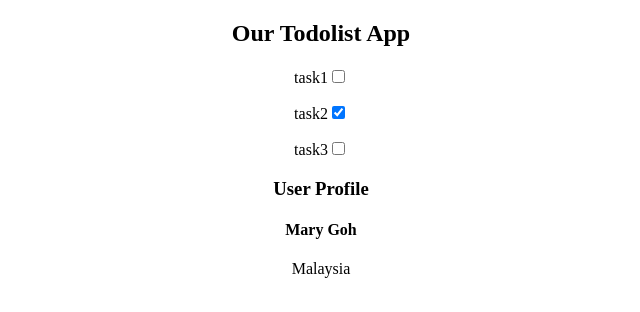
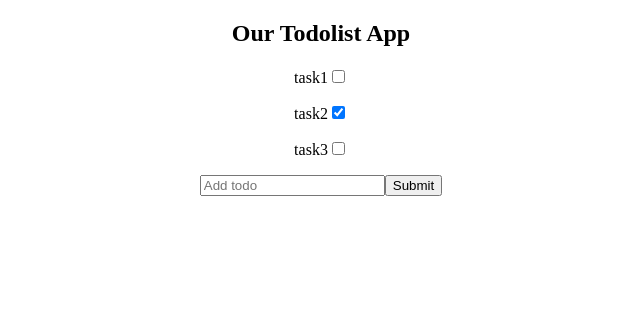
Before and after one commit to Ourstress/reduxbasic, a React (Create React App) app: page / in a window 1280 px wide. Shown: the top 312 px of the page, without its empty margins (319-959 px from the left). Built offline with nearby package versions, Linux system fonts and the light colour scheme.

Commit message:
added lesson6

```diff
--- a/src/App.js
+++ b/src/App.js
@@ -1,35 +1,14 @@
 import React from "react";
 import "./App.css";
-import { createStore } from "redux";
 import { Provider } from "react-redux";
-import TodoList from "./TodoList";
-import UserProfile from "./UserProfile";
-
-const reducer = (state, action) => {
-  switch (action.type) {
-    default:
-      return state;
-  }
-};
-
-export const store = createStore(reducer, {
-  todos: [
-    { name: "task1", isCompleted: false },
-    { name: "task2", isCompleted: true },
-    { name: "task3", isCompleted: false }
-  ],
-  userProfile: {
-    name: "Jane Doe",
-    country: "UK"
-  }
-});
+import TodoList from "./todoList/TodoList";
+import store from "./store";
 
 export default function App() {
   return (
     <Provider store={store}>
       <div className="App">
         <TodoList />
-        <UserProfile name="Mary Goh" country="Malaysia" />
       </div>
     </Provider>
   );
--- a/src/TodoList.jsx
+++ /dev/null
@@ -1,69 +0,0 @@
-import React from "react";
-import { store } from "./App";
-// import { connect } from "react-redux";
-
-export default function TodoList(props) {
-  return (
-    <div className="App">
-      <h2>Our Todolist App</h2>
-      {store.getState().todos.map(todo => (
-        <p key={todo.name}>
-          {todo.name}
-          <input type="checkbox" checked={todo.isCompleted} />
-        </p>
-      ))}
-    </div>
-  );
-}
-
-// const mapStateToProps = state => {
-//   return {
-//     todos: state.todos
-//   };
-// };
-
-// export default connect(mapStateToProps)(TodoList);
-
-/*
-Your task is to connect the UserProfile.jsx component to the store
-using react-redux's connect and mapStateToProps features
-
-View demo at https://codesandbox.io/s/github/Ourstress/reduxbasic/tree/reduxLesson5
-
---Walkthrough--
-
-What is react-redux?
-
-react-redux makes using redux in react easy in large apps
-by providing components / functions that we can import and use.
-
-
-What is Provider?
-
-The <Provider /> makes the Redux store available to any nested components
-that have been wrapped in the connect() function.
-It allows us to spread out our code in smaller components.
-
-
-What is react-redux connect?
-
-The connect function allows any component to interact with the Redux Store.
-Connect is better to use than importing the store itself to dispatch(action) / getState().
-
-
-What is mapStateToProps?
-
-It is the first argument passed in to connect
-Used for selecting the part of the data from the store that the connected component needs.
-Return a plain object that contains the data the component needs:
-  return {
-    todos: state.todos
-  };
-};
-Will be called every time when the Redux store state changes.
-The values in the fields will be used to determine if your component needs to re-render
-Eg. if state.todos was changed, the props.todos automatically update and trigger re-render.
-
-
-View demo at https://codesandbox.io/s/github/Ourstress/reduxbasic/tree/reduxLesson5
-*/
--- /dev/null
+++ b/src/components/InputForm.jsx
@@ -0,0 +1,22 @@
+import React, { useState } from "react";
+
+export default function InputForm(props) {
+  const [todoValue, setTodoValue] = useState("");
+  return (
+    <form
+      onSubmit={e => {
+        // dispatch an action here
+        props.addTodo(todoValue);
+        setTodoValue("");
+        e.preventDefault();
+      }}
+    >
+      <input
+        value={todoValue}
+        placeholder="Add todo"
+        onChange={e => setTodoValue(e.target.value)}
+      />
+      <button type="submit">Submit</button>
+    </form>
+  );
+}
--- /dev/null
+++ b/src/store.js
@@ -0,0 +1,12 @@
+import { createStore } from "redux";
+import reducer from "./todoList/reducers";
+
+const store = createStore(reducer, {
+  todos: [
+    { name: "task1", isCompleted: false },
+    { name: "task2", isCompleted: true },
+    { name: "task3", isCompleted: false }
+  ]
+});
+
+export default store;
--- /dev/null
+++ b/src/todoList/TodoList.jsx
@@ -0,0 +1,139 @@
+import React from "react";
+import InputForm from "../components/InputForm";
+import { connect } from "react-redux";
+import { updateTodo } from "./actions";
+
+function TodoList(props) {
+  return (
+    <div className="App">
+      <h2>Our Todolist App</h2>
+      {props.todos.map(todo => (
+        <p key={todo.name}>
+          {todo.name}
+          <input
+            type="checkbox"
+            checked={todo.isCompleted}
+            onChange={e => {
+              props.updateTodo(todo.name);
+            }}
+          />
+        </p>
+      ))}
+      <InputForm
+      // addTodo={props.addTodo} // Uncomment to add your logic here
+      />
+    </div>
+  );
+}
+
+const mapStateToProps = state => {
+  return {
+    todos: state.todos
+  };
+};
+
+const mapDispatchToProps = dispatch => ({
+  updateTodo: todoName => {
+    dispatch(updateTodo(todoName));
+  }
+});
+
+export default connect(
+  mapStateToProps,
+  mapDispatchToProps
+)(TodoList);
+
+/*
+Your task is to pass the addTodo dispatch
+from the TodoList component to the InputForm component
+
+Firstly, import addTodo action from actions.js
+Secondly, update mapDispatchToProps to include addTodo
+Thirdly, uncomment the passing of props in InputForm component above.
+
+View demo at https://codesandbox.io/s/github/Ourstress/reduxbasic/tree/reduxLesson6
+
+--Walkthrough--
+
+What is mapDispatchToProps?
+
+Provides component with access to store's dispatch function.
+
+
+Why use mapDispatchToProps instead of importing the store and calling store.dispatch(action)?
+
+Using mapDispatchToProps gives us more flexibility.
+Because the component only receive props.
+It doesn't know the props came from redux.
+Also, without the connect Higher Order Component,
+The component itself doesn't "know about" Redux at all.
+We can test that component's logic independently of Redux.
+
+
+What is react-redux connect?
+
+It is a Higher Order Component which is a function
+that takes a component and returns a new component.
+const EnhancedComponent = higherOrderComponent(WrappedComponent);
+In react-redux connect's case,
+The wrapped component - our todolist - gets access to interact with the store.
+Refer to https://reactjs.org/docs/higher-order-components.html
+
+
+What is a good code structure for Redux?
+
+In this codebase, we have taken the approach of separating our code
+- each component has its own folder that contains its own actions.js and reducers.js
+- reusable UI type of functional components in another folder
+- the functional component InputForm doesn't know about Redux
+- we also use action creators that components can import
+ie. export const updateTodo = todoName => ({
+  type: "updateTodo",
+  name: todoName
+});
+- the advantage of using action creator is that our component doesn't need to know what the action does
+- all the component needs to do is to dispatch it.
+    onChange={e => {
+              props.updateTodo(todo.name);
+            }}
+- all the action logic is easily found in actions.js
+- disadvantage is that we have to create actions.js for every component and import actions when needed.
+There are many guides written on redux code structure. Do consult:
+https://redux.js.org/faq/code-structure
+
+
+What is react-redux?
+
+react-redux makes using redux in react easy in large apps
+by providing components / functions that we can import and use.
+
+
+What is Provider?
+
+The <Provider /> makes the Redux store available to any nested components
+that have been wrapped in the connect() function.
+It allows us to spread out our code in smaller components.
+
+
+What is react-redux connect?
+
+The connect function allows any component to interact with the Redux Store.
+Connect is better to use than importing the store itself to dispatch(action) / getState().
+
+
+What is mapStateToProps?
+
+It is the first argument passed in to connect
+Used for selecting the part of the data from the store that the connected component needs.
+Return a plain object that contains the data the component needs:
+  return {
+    todos: state.todos
+  };
+};
+Will be called every time when the Redux store state changes.
+The values in the fields will be used to determine if your component needs to re-render
+Eg. if state.todos was changed, the props.todos automatically update and trigger re-render.
+
+
+View demo at https://codesandbox.io/s/github/Ourstress/reduxbasic/tree/reduxLesson6
+*/
--- /dev/null
+++ b/src/todoList/actions.js
@@ -0,0 +1,9 @@
+export const addTodo = inputValue => ({
+  type: "addTodo",
+  name: inputValue
+});
+
+export const updateTodo = todoName => ({
+  type: "updateTodo",
+  name: todoName
+});
--- /dev/null
+++ b/src/todoList/reducers.js
@@ -0,0 +1,22 @@
+const reducer = (state, action) => {
+  switch (action.type) {
+    case "addTodo":
+      return {
+        todos: [...state.todos, { name: action.name, isCompleted: false }]
+      };
+    case "updateTodo":
+      return {
+        ...state,
+        todos: state.todos.map(todo => {
+          if (todo.name === action.name) {
+            return { name: action.name, isCompleted: action.isCompleted };
+          }
+          return todo;
+        })
+      };
+    default:
+      return state;
+  }
+};
+
+export default reducer;
```
Also changed, not shown: 1 other file (tests, documents, lock files or other folders).
